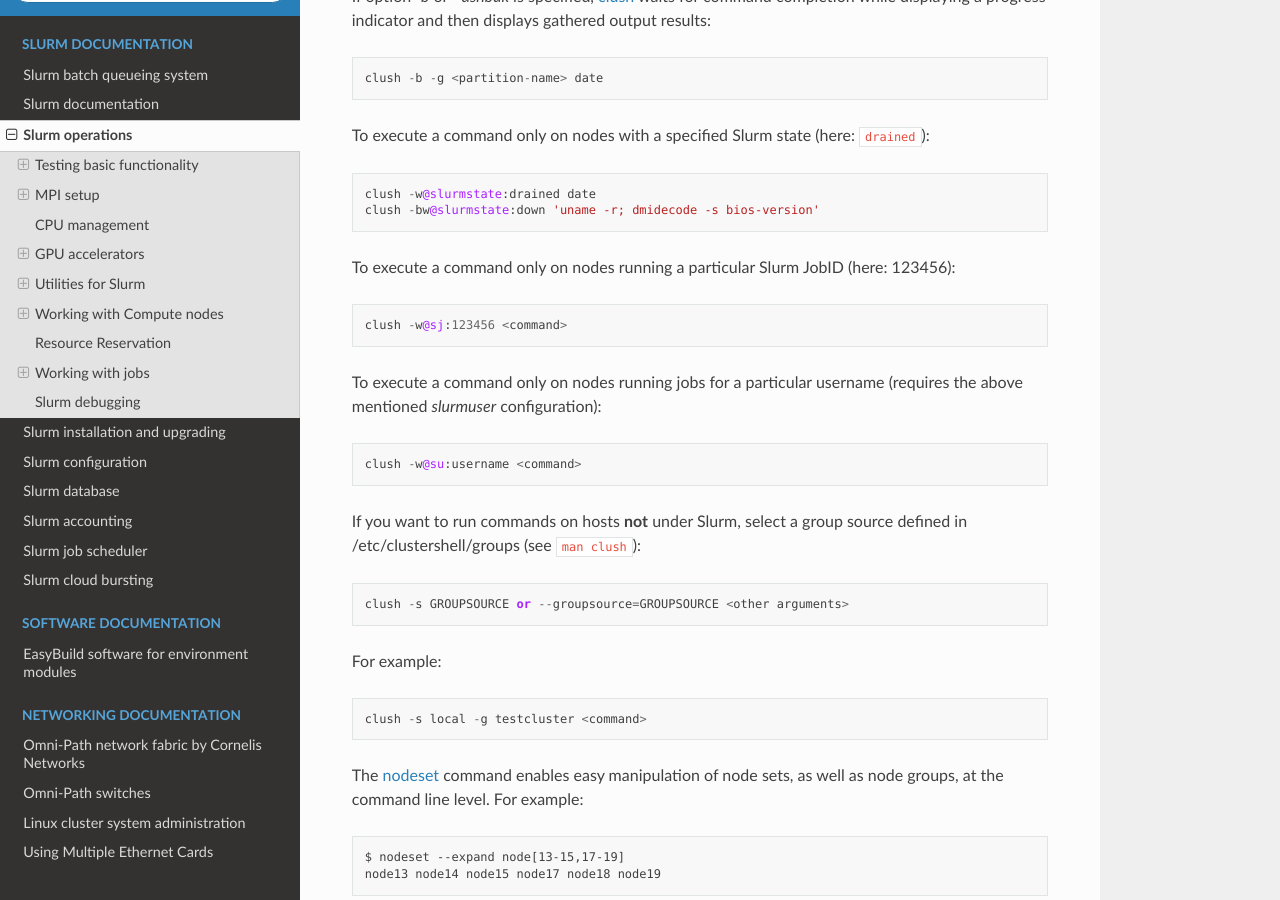
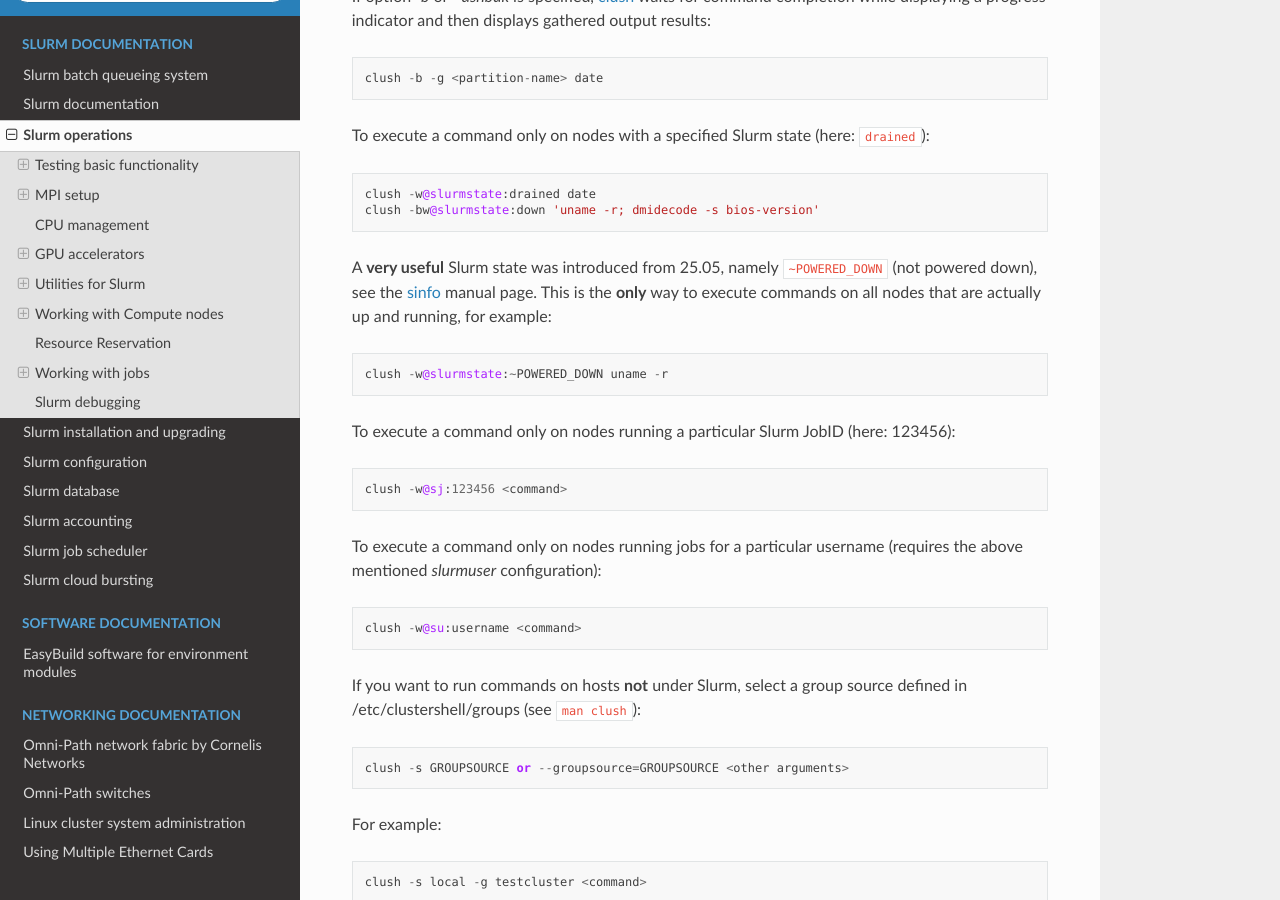
Before and after one commit to OleHolmNielsen/Niflheim_system, a Sphinx documentation site: the page built from docs/Slurm_operations.rst, in a window 1280 px wide and 900 px high, scrolled down 12063 px. Built offline with Sphinx 7.4.7 and the Read the Docs theme 3.1.0, drawn with Linux system fonts in a browser that asks for light colours.

Commit message:
Document the new 25.05 Slurm state ~POWERED_DOWN

```diff
--- a/docs/Slurm_operations.rst
+++ b/docs/Slurm_operations.rst
@@ -551,6 +551,11 @@
   clush -w@slurmstate:drained date
   clush -bw@slurmstate:down 'uname -r; dmidecode -s bios-version'
 
+A **very useful** Slurm state was introduced from 25.05, namely ``~POWERED_DOWN`` (not powered down), see the sinfo_ manual page.
+This is the **only** way to execute commands on all nodes that are actually up and running, for example::
+
+  clush -w@slurmstate:~POWERED_DOWN uname -r
+
 To execute a command only on nodes running a particular Slurm JobID (here: 123456)::
 
   clush -w@sj:123456 <command>
```
